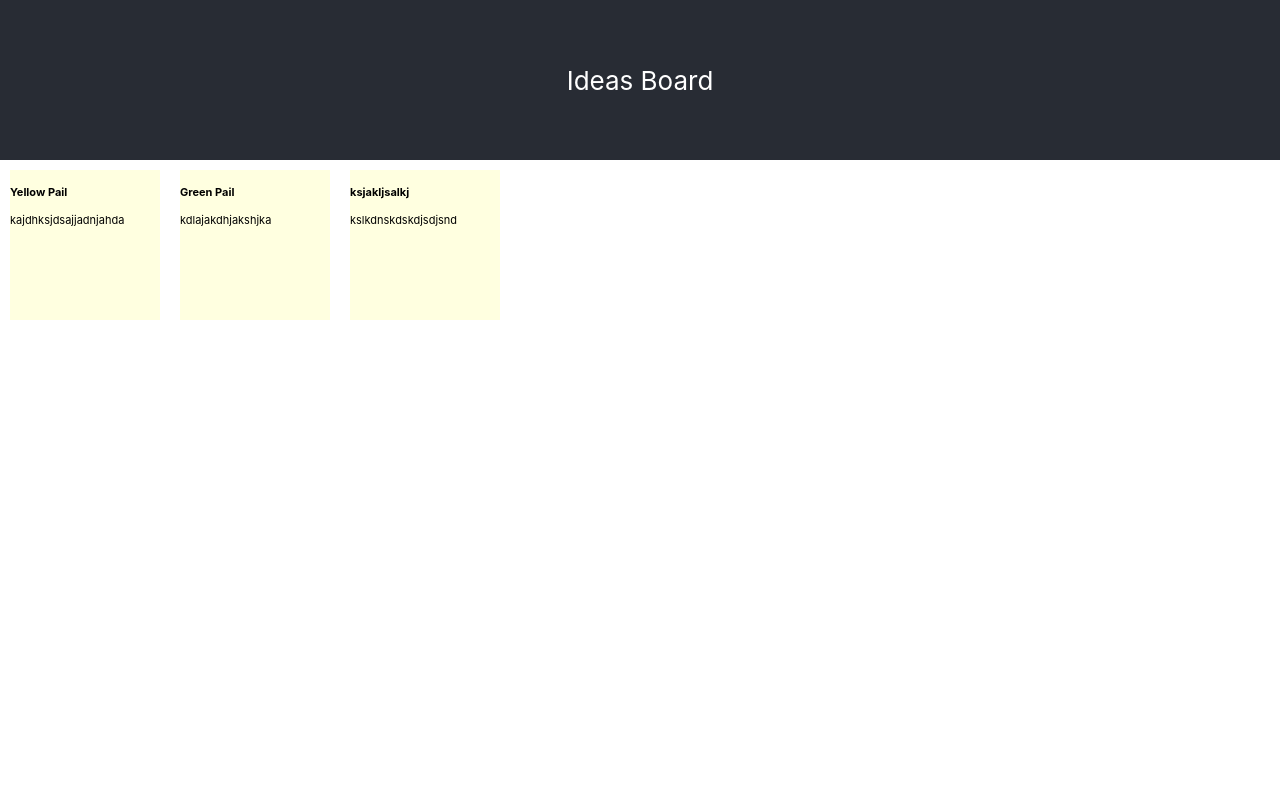
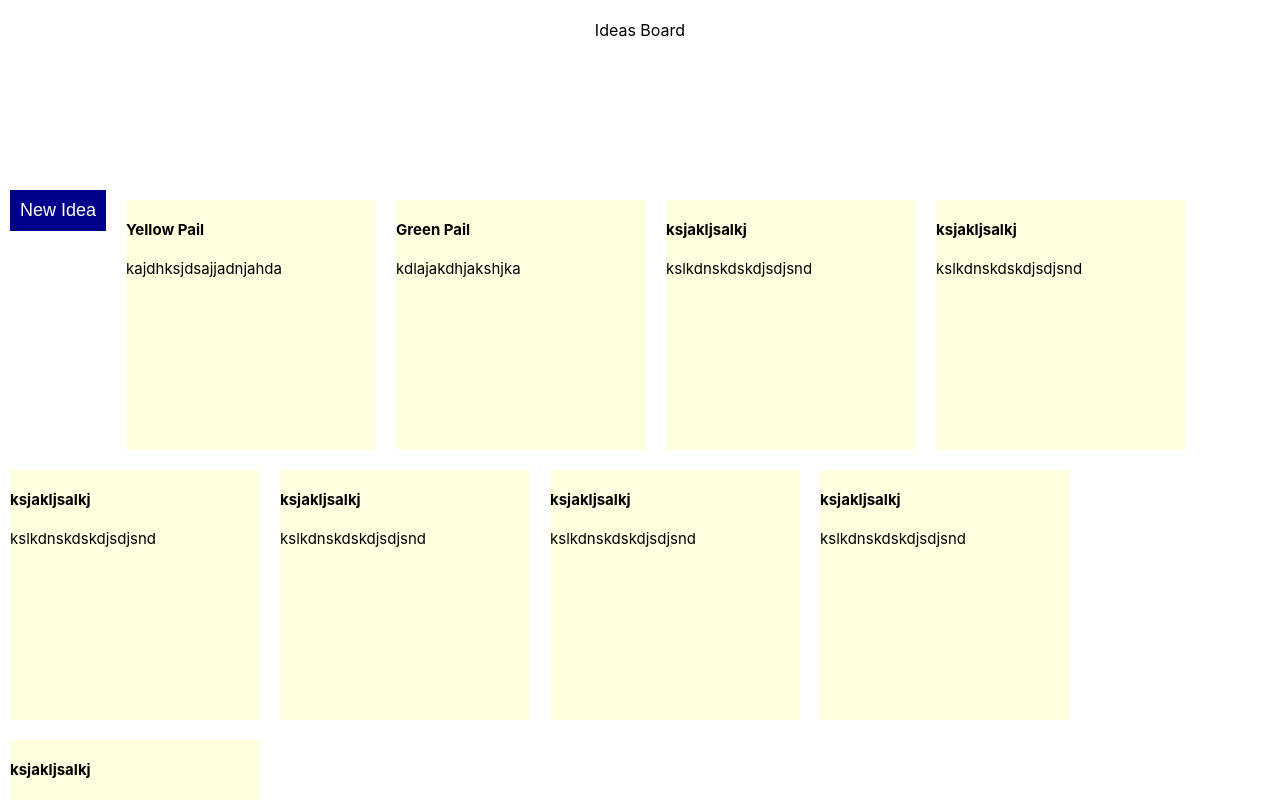
Before and after one commit to piyu0809/IdeaBoard, a React (Create React App) app in the folder ideasboard/: page / in a window 1280 px wide. Shown: the top 800 px of the page. Built offline with nearby package versions, Linux system fonts and the light colour scheme.

Commit message:
dynamic idea form

```diff
--- a/ideasboard/src/App.css
+++ b/ideasboard/src/App.css
@@ -1,42 +1,31 @@
-.App {
+.App-header {
   text-align: center;
+  height: 150px;
+  padding: 20px;
 }
 
-.App-logo {
-  animation: App-logo-spin infinite 20s linear;
-  height: 40vmin;
-  pointer-events: none;
+.App-intro {
+  font-size: large;
 }
 
-.App-header {
-  background-color: #282c34;
-  min-height: 20vh;
-  display: flex;
-  flex-direction: column;
-  align-items: center;
-  justify-content: center;
-  font-size: calc(10px + 2vmin);
-  color: white;
-}
-
-.App-link {
-  color: #61dafb;
-}
-
-@keyframes App-logo-spin {
-  from {
-    transform: rotate(0deg);
-  }
-  to {
-    transform: rotate(360deg);
-  }
-}
 .tile{
-  height: 150px;
-  width: 150px;
+  height: 250px;
+  width: 250px;
   margin: 10px;
   background: lightyellow;
   float: left;
-  font-size: 11px;
+  font-size: 15px;
   text-align: left;
 }
+.newideabutton{
+  background: darkblue;
+  color: white;
+  border: none;
+  font-size: 18px;
+  cursor: pointer;
+  margin-right: 10px;
+  margin-left: 10px;
+  padding:10px;
+  float: left;
+
+}
--- a/ideasboard/src/ConstIdeas.js
+++ b/ideasboard/src/ConstIdeas.js
@@ -1,17 +1,38 @@
 export const ideas  = [
   {
-    id: 1,
     title: 'Yellow Pail',
     body: 'kajdhksjdsajjadnjahda'
   },
   {
-    id: 2,
     title: 'Green Pail',
     body: 'kdlajakdhjakshjka'
 
   },
   {
-    id: 3,
+    title: 'ksjakljsalkj',
+    body: 'kslkdnskdskdjsdjsnd'
+  },
+  {
+    title: 'ksjakljsalkj',
+    body: 'kslkdnskdskdjsdjsnd'
+  },
+  {
+    title: 'ksjakljsalkj',
+    body: 'kslkdnskdskdjsdjsnd'
+  },
+  {
+    title: 'ksjakljsalkj',
+    body: 'kslkdnskdskdjsdjsnd'
+  },
+  {
+    title: 'ksjakljsalkj',
+    body: 'kslkdnskdskdjsdjsnd'
+  },
+  {
+    title: 'ksjakljsalkj',
+    body: 'kslkdnskdskdjsdjsnd'
+  },
+  {
     title: 'ksjakljsalkj',
     body: 'kslkdnskdskdjsdjsnd'
   }
--- /dev/null
+++ b/ideasboard/src/Idea.js
@@ -0,0 +1,29 @@
+import React, { Component } from 'react'
+
+class Idea extends Component {
+
+
+  componentDidMount(){
+    console.log(this.props.idea);
+
+  }
+  render(){
+    let title = this.props.title;
+    if(title === ""){
+      console.log("...");
+      return(
+        <div className="tile">
+        </div>
+      )
+    }
+    return(
+      <div className="tile">
+        <h4>{this.props.idea.title}</h4>
+        <p>{this.props.idea.body}</p>
+      </div>
+    );
+  }
+}
+
+
+export default Idea;
--- a/ideasboard/src/IdeaContainer.js
+++ b/ideasboard/src/IdeaContainer.js
@@ -1,5 +1,7 @@
 import React, { Component } from 'react'
 import {ideas} from './ConstIdeas'
+import Idea from './Idea.js'
+import IdeaForm from './IdeaForm'
 
 
 class IdeaContainer extends Component {
@@ -8,7 +10,8 @@ constructor(props){
   super(props);
 
   this.state = {
-    ideasarray: []
+    ideasarray: [],
+    isediting: false
   };
 }
 
@@ -17,19 +20,35 @@ console.log(ideas);
 this.setState({
   ideasarray: ideas
 })
+}
+addNewIdea=() => {
+  var obj = {};
+  obj["title"] = '';
+  obj["body"] = '';
+  ideas.push(obj)
+  this.setState({
+    ideasarray: ideas,
+    isediting: true
+  })
 
 }
-
   render(){
     return(
       <div>
+        <button className="newideabutton" onClick={this.addNewIdea}>
+          New Idea
+        </button>
         {this.state.ideasarray.map((idea) => {
+          if(this.state.isediting === true) {
+            return(
+              <IdeaForm idea={idea} />
+            )
+          }
+          else {
           return(
-            <div className="tile" key={idea.id}>
-              <h4>{idea.title}</h4>
-              <p>{idea.body}</p>
-            </div>
+            <Idea idea={idea}  />
           )
+        }
         } )}
       </div>
     );
--- /dev/null
+++ b/ideasboard/src/IdeaForm.js
@@ -0,0 +1,17 @@
+import React, { Component } from 'react'
+
+
+class IdeaForm extends Component {
+  render(){
+    return(
+      <div className="tile">
+        <form>
+          <input className='input' type="text" name="title" placeholder='Enter a Title' />
+          <textarea className='input' name="body" placeholder='Describe your idea'></textarea>
+        </form>
+      </div>
+    );
+  }
+}
+
+export default IdeaForm;
```
